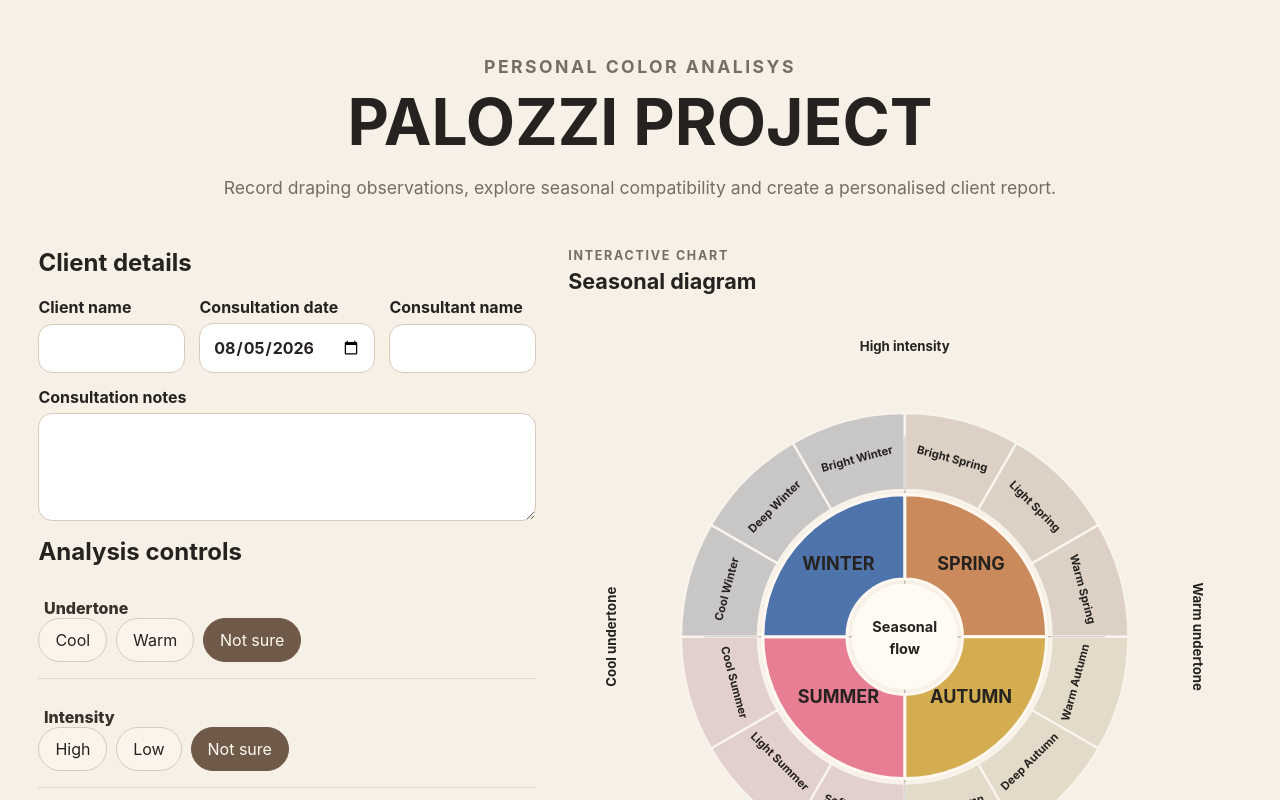
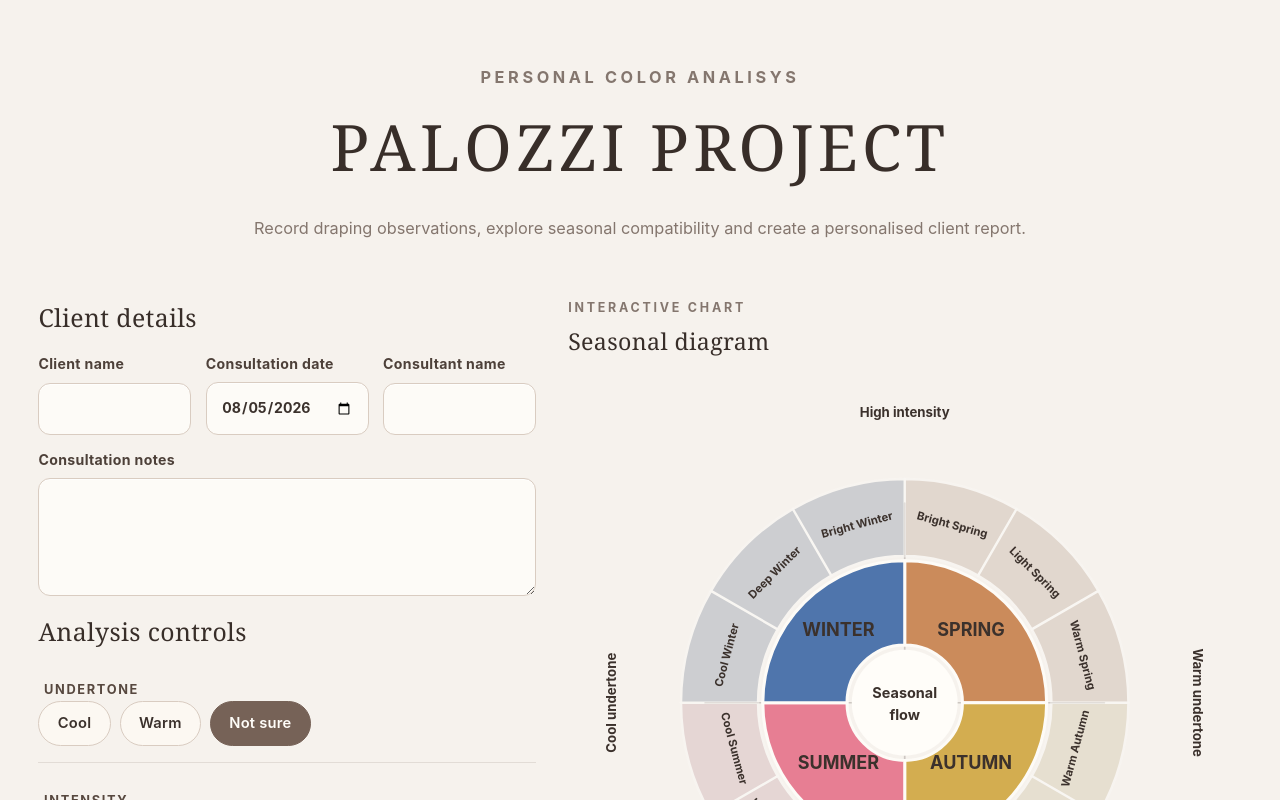
Before and after one commit to sivigram/PALOZZI, a React (Vite) app: page / in a window 1280 px wide. Shown: the top 800 px of the page. Built offline with nearby package versions, Linux system fonts and the light colour scheme.

Commit message:
Update global.css

```diff
--- a/src/styles/global.css
+++ b/src/styles/global.css
@@ -1,13 +1,13 @@
 :root {
-  --bg: #f7f0e6;
-  --paper: #fffaf2;
-  --card: #fffdf8;
-  --text: #26221f;
-  --muted: #766d65;
-  --border: #d8cabc;
-  --focus: #5b4636;
-  --button: #fbf4eb;
-  --button-selected: #6f5948;
+  --bg: #f6f2ed;
+  --paper: #fffdf9;
+  --card: rgba(255, 253, 249, 0.62);
+  --text: #3b312c;
+  --muted: #84766e;
+  --border: #d9ccc1;
+  --focus: #806e62;
+  --button: #fcf8f2;
+  --button-selected: #766257;
   --winter: #3864a4;
   --spring: #c67d48;
   --autumn: #cfa43b;
@@ -23,7 +23,17 @@ body {
   overflow-x: hidden;
   background: var(--bg);
   color: var(--text);
-  font-family: Inter, ui-sans-serif, system-ui, Arial, sans-serif;
+  font-family: Inter, "Helvetica Neue", ui-sans-serif, system-ui, Arial, sans-serif;
+  font-size: 15px;
+  line-height: 1.6;
+}
+
+h1,
+h2 {
+  color: #382e29;
+  font-family: Georgia, "Times New Roman", serif;
+  font-weight: 500;
+  letter-spacing: 0.015em;
 }
 
 button,
@@ -34,16 +44,20 @@ button {
   min-height: 44px;
   border: 1px solid var(--border);
   border-radius: 999px;
-  padding: 0.62rem 1rem;
+  padding: 0.62rem 1.15rem;
   background: var(--button);
   color: var(--text);
   cursor: pointer;
-  transition: border-color 0.15s ease, background 0.15s ease;
+  font-size: 0.92rem;
+  font-weight: 600;
+  letter-spacing: 0.015em;
+  box-shadow: none;
+  transition: border-color 0.18s ease, background 0.18s ease, color 0.18s ease;
 }
 
 button:hover:not(:disabled) {
   border-color: var(--focus);
-  background: var(--paper);
+  background: #fffdf9;
 }
 
 button.selected,
@@ -54,32 +68,33 @@ button[aria-pressed='true'] {
 }
 
 button:disabled {
-  opacity: 0.48;
+  opacity: 0.42;
   cursor: not-allowed;
 }
 
 button:focus-visible,
 input:focus-visible,
 textarea:focus-visible {
-  outline: 2px solid rgba(60, 50, 42, 0.45);
-  outline-offset: 2px;
+  outline: 2px solid rgba(128, 110, 98, 0.58);
+  outline-offset: 3px;
 }
 
 .hero {
   max-width: 980px;
   margin: 0 auto;
-  padding: 3.5rem 1.25rem 2rem;
+  padding: 4rem 1.25rem 2.5rem;
   text-align: center;
 }
 
 .hero h1 {
-  margin: 0.3rem 0;
+  margin: 0.4rem 0 0.55rem;
   font-size: clamp(2rem, 5vw, 4rem);
+  letter-spacing: 0.07em;
 }
 
 .hero p {
   color: var(--muted);
-  font-size: 1.1rem;
+  font-size: 1.02rem;
 }
 
 .eyebrow {
@@ -87,7 +102,7 @@ textarea:focus-visible {
   color: var(--muted);
   font-size: 0.78rem;
   font-weight: 700;
-  letter-spacing: 0.14em;
+  letter-spacing: 0.22em;
   text-transform: uppercase;
 }
 
@@ -136,7 +151,11 @@ textarea:focus-visible {
   box-shadow: none;
 }
 
-.card h2 { margin-top: 0; }
+.card h2 {
+  margin-top: 0;
+  margin-bottom: 1rem;
+  font-size: 1.55rem;
+}
 
 .form-grid {
   display: grid;
@@ -149,17 +168,21 @@ textarea:focus-visible {
 label {
   display: grid;
   gap: 0.4rem;
-  font-weight: 700;
+  color: #4d4039;
+  font-size: 0.88rem;
+  font-weight: 650;
+  letter-spacing: 0.025em;
 }
 
 input,
 textarea {
   width: 100%;
   border: 1px solid var(--border);
-  border-radius: 14px;
-  background: #fff;
+  border-radius: 12px;
+  background: rgba(255, 253, 249, 0.84);
   color: var(--text);
-  padding: 0.8rem;
+  padding: 0.82rem 0.9rem;
+  box-shadow: inset 0 1px 0 rgba(255, 255, 255, 0.8);
 }
 
 .controls {
@@ -170,7 +193,7 @@ textarea {
 .control-group {
   margin: 0 0 1rem;
   border: 0;
-  border-bottom: 1px solid rgba(50, 40, 32, 0.12);
+  border-bottom: 1px solid rgba(91, 73, 63, 0.13);
   border-radius: 0;
   padding: 0 0 1rem;
 }
@@ -182,8 +205,11 @@ textarea {
 
 .control-group legend {
   padding: 0 0.35rem;
-  color: #3a302a;
-  font-weight: 800;
+  color: #57483f;
+  font-size: 0.8rem;
+  font-weight: 700;
+  letter-spacing: 0.13em;
+  text-transform: uppercase;
 }
 
 .button-row {
@@ -198,7 +224,7 @@ textarea {
 
 .diagram-card h2 {
   margin-bottom: 0.35rem;
-  font-size: 1.35rem;
+  font-size: 1.45rem;
 }
 
 .diagram {
@@ -226,7 +252,7 @@ textarea {
 .centre-label { font-size: 12px; }
 
 .diagram-axis {
-  stroke: rgba(38, 34, 31, 0.28);
+  stroke: rgba(59, 49, 44, 0.22);
   stroke-width: 1.4;
   stroke-linecap: round;
 }
@@ -260,13 +286,13 @@ textarea {
 }
 
 .incompatible path {
-  opacity: 0.28;
-  filter: saturate(0.35);
+  opacity: 0.24;
+  filter: saturate(0.42);
 }
 
 .segment:hover path {
-  filter: saturate(1.1);
-  stroke-width: 4;
+  filter: saturate(1.04);
+  stroke-width: 3;
 }
 
 .segment:focus-visible path {
@@ -319,7 +345,7 @@ textarea {
 
 .facts div {
   border: 0;
-  border-top: 1px solid rgba(50, 40, 32, 0.12);
+  border-top: 1px solid rgba(91, 73, 63, 0.13);
   border-radius: 0;
   padding: 0.75rem 0 0;
 }
@@ -356,9 +382,9 @@ textarea {
 
 .colour-card {
   overflow: hidden;
-  border: 1px solid rgba(50, 40, 32, 0.1);
-  border-radius: 8px;
-  background: #fff;
+  border: 1px solid rgba(91, 73, 63, 0.12);
+  border-radius: 12px;
+  background: rgba(255, 253, 249, 0.76);
   box-shadow: none;
 }
 
@@ -375,13 +401,16 @@ textarea {
   max-width: 100%;
   line-height: 1.25;
   overflow-wrap: anywhere;
+  letter-spacing: 0.015em;
 }
 
 .colour-info {
   display: grid;
   gap: 0.25rem;
-  padding: 0.8rem;
+  padding: 0.75rem 0.9rem 0.85rem;
   color: var(--text);
+  font-size: 0.88rem;
+  letter-spacing: 0.025em;
 }
 
 .note,
@@ -402,6 +431,17 @@ textarea {
 .pdf-actions button {
   width: 220px;
   min-height: 48px;
+}
+
+.pdf-actions button:last-child {
+  border-color: var(--button-selected);
+  background: var(--button-selected);
+  color: var(--paper);
+}
+
+.pdf-actions button:last-child:hover:not(:disabled) {
+  border-color: #604f46;
+  background: #68564d;
 }
 
 .pdf-hidden {
```
